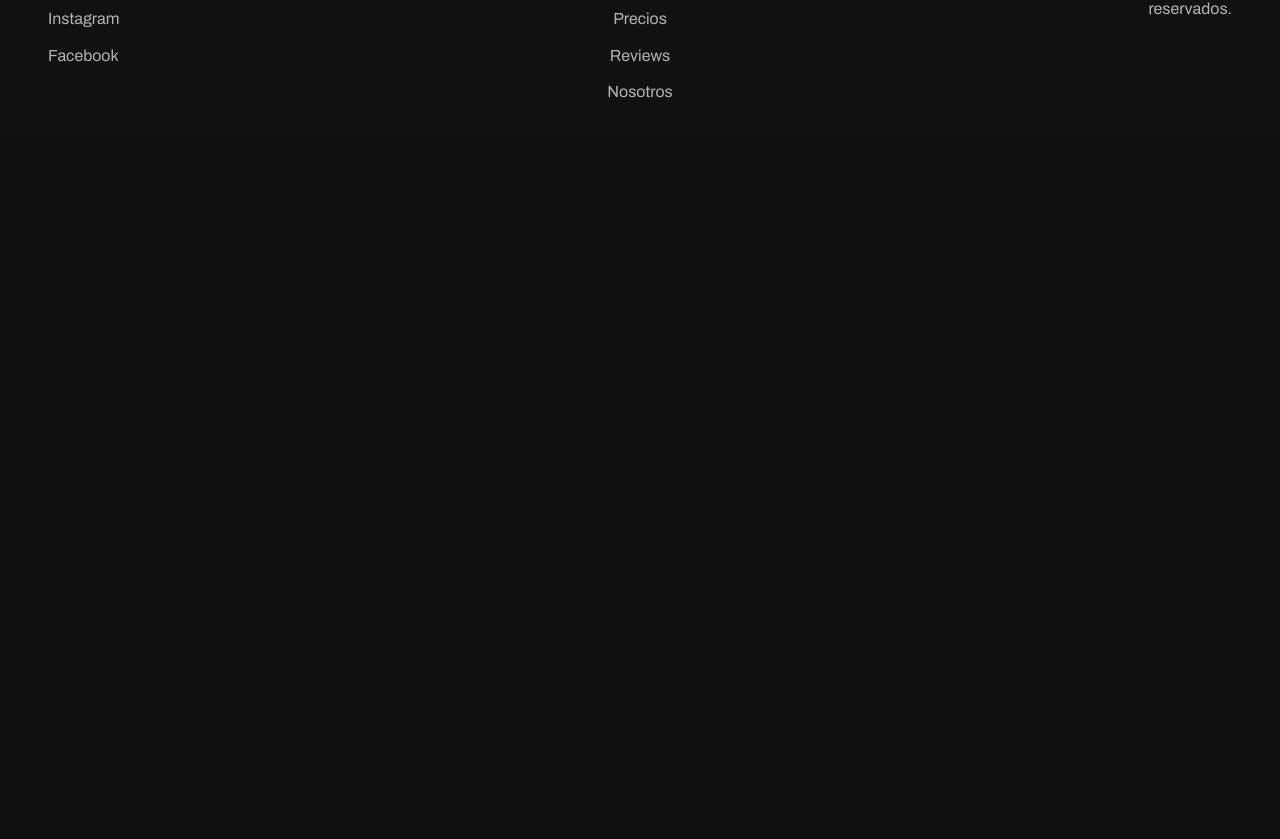
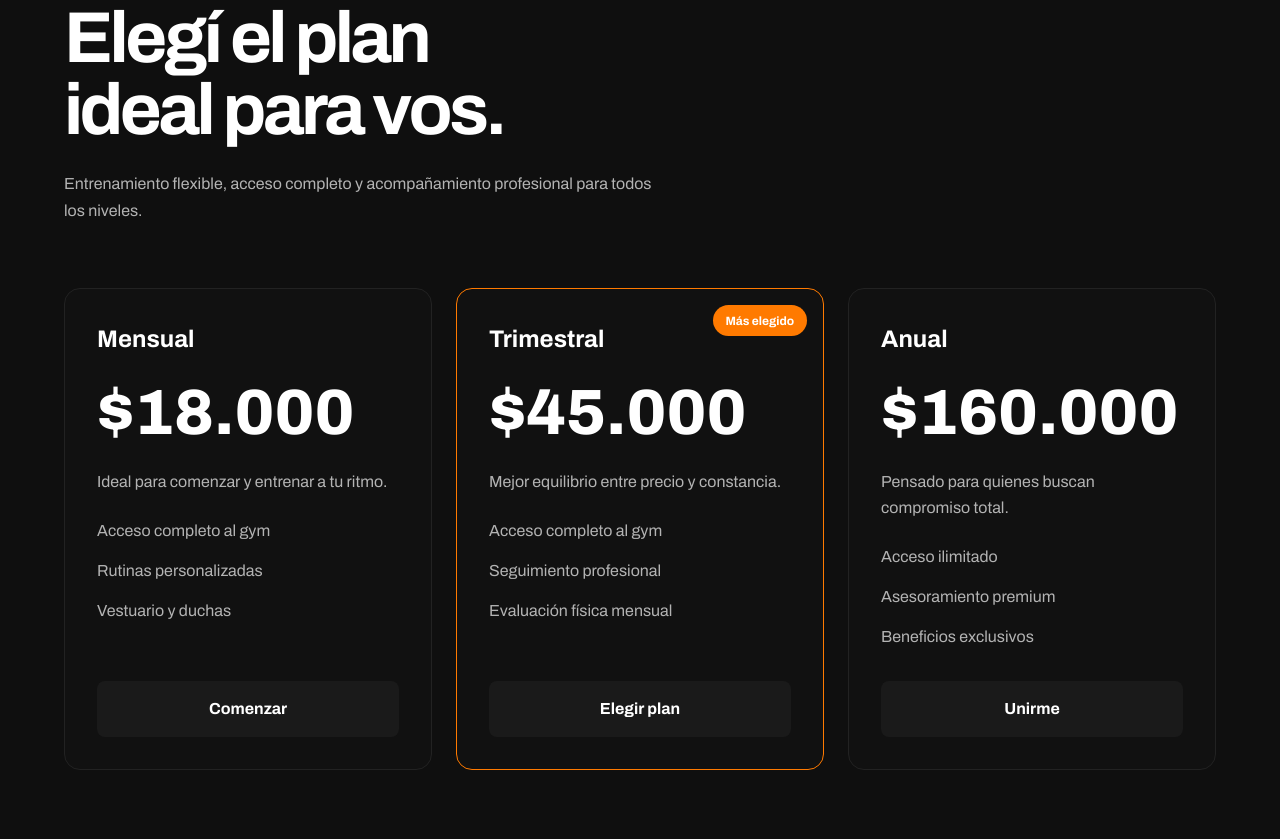
Before and after one commit to LukaCaceres/ltgym, a React (Vite) app: page / in a window 1280 px wide. Shown: the part 1021-1860 px from the top of the page. Before the commit the page ends 1157 px from the top, so only its background shows below. Built offline with nearby package versions, Linux system fonts and the light colour scheme.

Commit message:
feat(pricing): add responsive pricing section with membership plans
* feat(pricing): add initial structure

* feat(pricing): add responsive style using mobile first

```diff
--- a/src/App.jsx
+++ b/src/App.jsx
@@ -2,6 +2,7 @@ import { useState } from 'react'
 import Navbar from './components/Navbar'
 import Footer from './components/Footer'
 import Hero from './components/Hero'
+import Pricing from './components/Pricing'
 function App() {
 
 
@@ -9,6 +10,7 @@ function App() {
     <>
       <Navbar />
       <Hero />
+      <Pricing />
       <Footer />
     </>
 
--- /dev/null
+++ b/src/components/Pricing.jsx
@@ -0,0 +1,129 @@
+import '../styles/pricing.css'
+
+const Pricing = () => {
+    return (
+        <section className='pricing-section section' id='precios'>
+
+            <div className='container pricing-container'>
+
+                <section className='pricing-header'>
+
+                    <span className='pricing-badge'>
+                        Planes
+                    </span>
+
+                    <h2>
+                        Elegí el plan ideal para vos.
+                    </h2>
+
+                    <p>
+                        Entrenamiento flexible, acceso completo y acompañamiento profesional para todos los niveles.
+                    </p>
+
+                </section>
+
+                <section className='pricing-grid'>
+
+                    <article className='pricing-card'>
+
+                        <div className='pricing-card-content'>
+
+                            <h3>
+                                Mensual
+                            </h3>
+
+                            <p className='price'>
+                                $18.000
+                            </p>
+
+                            <p className='pricing-description'>
+                                Ideal para comenzar y entrenar a tu ritmo.
+                            </p>
+
+                            <ul>
+                                <li>Acceso completo al gym</li>
+                                <li>Rutinas personalizadas</li>
+                                <li>Vestuario y duchas</li>
+                            </ul>
+
+                        </div>
+
+                        <a href='#contacto'>
+                            Comenzar
+                        </a>
+
+                    </article>
+
+                    <article className='pricing-card featured-card'>
+
+                        <div className='featured-label'>
+                            Más elegido
+                        </div>
+
+                        <div className='pricing-card-content'>
+
+                            <h3>
+                                Trimestral
+                            </h3>
+
+                            <p className='price'>
+                                $45.000
+                            </p>
+
+                            <p className='pricing-description'>
+                                Mejor equilibrio entre precio y constancia.
+                            </p>
+
+                            <ul>
+                                <li>Acceso completo al gym</li>
+                                <li>Seguimiento profesional</li>
+                                <li>Evaluación física mensual</li>
+                            </ul>
+
+                        </div>
+
+                        <a href='#contacto'>
+                            Elegir plan
+                        </a>
+
+                    </article>
+
+                    <article className='pricing-card'>
+
+                        <div className='pricing-card-content'>
+
+                            <h3>
+                                Anual
+                            </h3>
+
+                            <p className='price'>
+                                $160.000
+                            </p>
+
+                            <p className='pricing-description'>
+                                Pensado para quienes buscan compromiso total.
+                            </p>
+
+                            <ul>
+                                <li>Acceso ilimitado</li>
+                                <li>Asesoramiento premium</li>
+                                <li>Beneficios exclusivos</li>
+                            </ul>
+
+                        </div>
+
+                        <a href='#contacto'>
+                            Unirme
+                        </a>
+
+                    </article>
+
+                </section>
+
+            </div>
+
+        </section>
+    )
+}
+
+export default Pricing
--- /dev/null
+++ b/src/styles/pricing.css
@@ -0,0 +1,207 @@
+.pricing-section {
+    width: 100%;
+}
+
+/* HEADER */
+
+.pricing-header {
+    display: flex;
+    flex-direction: column;
+
+    align-items: center;
+    text-align: center;
+
+    gap: 1.5rem;
+
+    margin-bottom: 4rem;
+}
+
+.pricing-badge {
+    padding: 0.5rem 1rem;
+
+    border: 0.0625rem solid var(--border-color);
+    border-radius: 999px;
+
+    background-color: var(--bg-card);
+
+    color: var(--accent-primary);
+
+    font-size: var(--fs-sm);
+    font-weight: 700;
+}
+
+.pricing-header h2 {
+    max-width: 12ch;
+
+    font-size: clamp(2.5rem, 7vw, 4.5rem);
+
+    line-height: 1;
+    letter-spacing: -0.05em;
+}
+
+.pricing-header p {
+    max-width: 38rem;
+
+    color: var(--text-secondary);
+
+    line-height: 1.7;
+}
+
+/* GRID */
+
+.pricing-grid {
+    display: grid;
+
+    gap: 1.5rem;
+}
+
+/* CARD */
+
+.pricing-card {
+    display: flex;
+    flex-direction: column;
+    justify-content: space-between;
+
+    gap: 2rem;
+
+    padding: 2rem;
+
+    border: 0.0625rem solid var(--border-color);
+    border-radius: var(--radius-md);
+
+    background-color: var(--bg-secondary);
+
+    transition:
+        border-color var(--transition-fast),
+        transform var(--transition-fast);
+}
+
+.pricing-card:hover {
+    border-color: var(--accent-primary);
+
+    transform: translateY(-0.25rem);
+}
+
+/* FEATURED */
+
+.featured-card {
+    position: relative;
+
+    border-color: var(--accent-primary);
+}
+
+.featured-label {
+    position: absolute;
+
+    top: 1rem;
+    right: 1rem;
+
+    padding: 0.4rem 0.8rem;
+
+    border-radius: 999px;
+
+    background-color: var(--accent-primary);
+
+    color: #ffffff;
+
+    font-size: 0.75rem;
+    font-weight: 700;
+}
+
+/* CONTENT */
+
+.pricing-card-content {
+    display: flex;
+    flex-direction: column;
+
+    gap: 1.5rem;
+}
+
+.pricing-card h3 {
+    font-size: var(--fs-xl);
+}
+
+.price {
+    font-size: clamp(2.5rem, 8vw, 4rem);
+
+    font-weight: 800;
+
+    line-height: 1;
+}
+
+.pricing-description {
+    color: var(--text-secondary);
+
+    line-height: 1.6;
+}
+
+/* FEATURES */
+
+.pricing-card ul {
+    display: flex;
+    flex-direction: column;
+
+    gap: 1rem;
+}
+
+.pricing-card li {
+    color: var(--text-secondary);
+}
+
+/* BUTTON */
+
+.pricing-card a {
+    display: flex;
+    align-items: center;
+    justify-content: center;
+
+    padding: 1rem;
+
+    border-radius: var(--radius-sm);
+
+    background-color: var(--bg-card);
+
+    font-weight: 700;
+
+    transition:
+        background-color var(--transition-fast),
+        color var(--transition-fast);
+}
+
+.pricing-card a:hover {
+    background-color: var(--accent-primary);
+
+    color: #ffffff;
+}
+
+/* TABLET */
+
+@media (min-width: 48rem) {
+
+    .pricing-grid {
+        grid-template-columns: repeat(2, 1fr);
+    }
+
+    .featured-card {
+        grid-column: span 2;
+    }
+}
+
+/* DESKTOP */
+
+@media (min-width: 64rem) {
+
+    .pricing-header {
+        align-items: flex-start;
+
+        text-align: left;
+    }
+
+    .pricing-grid {
+        grid-template-columns: repeat(3, 1fr);
+    }
+
+    .featured-card {
+        grid-column: auto;
+    }
+}
```
